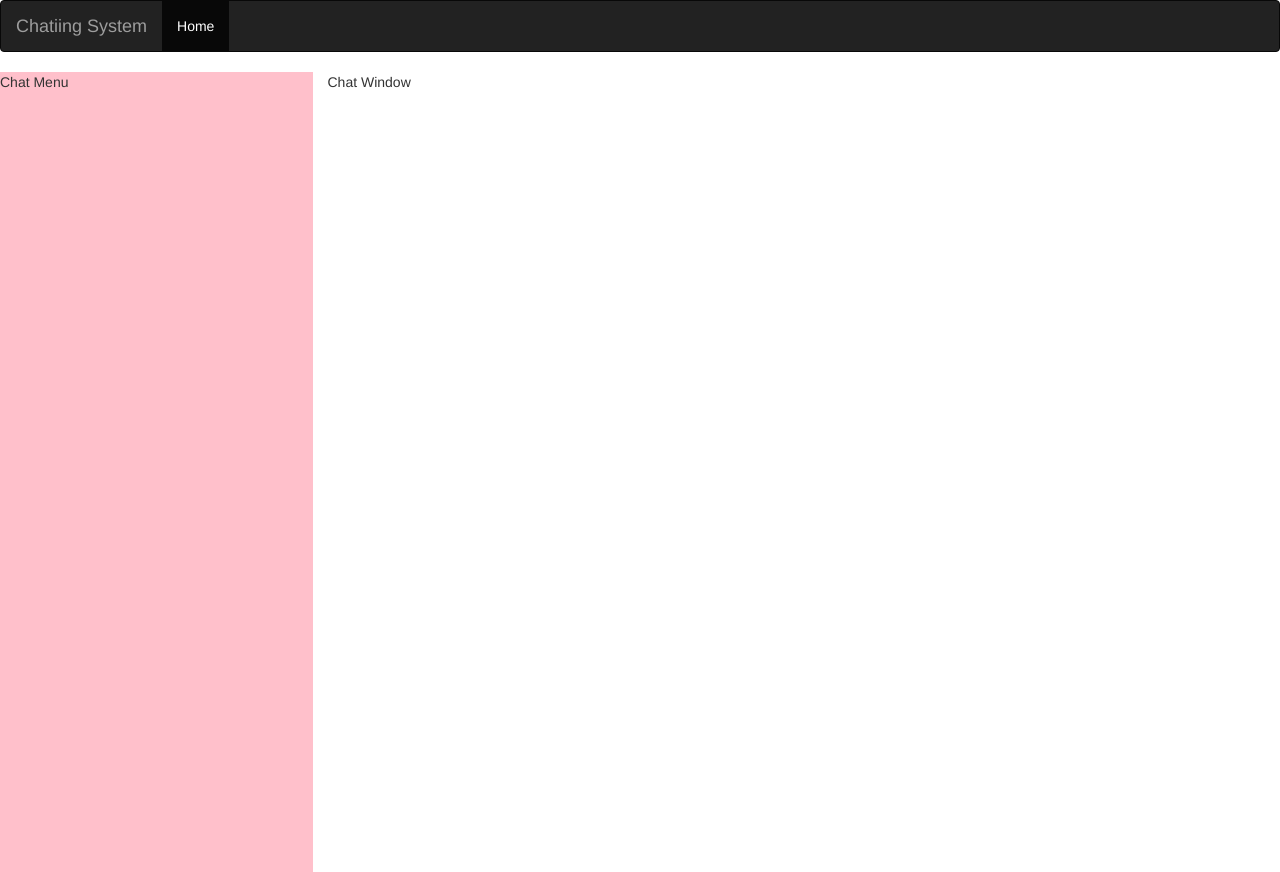
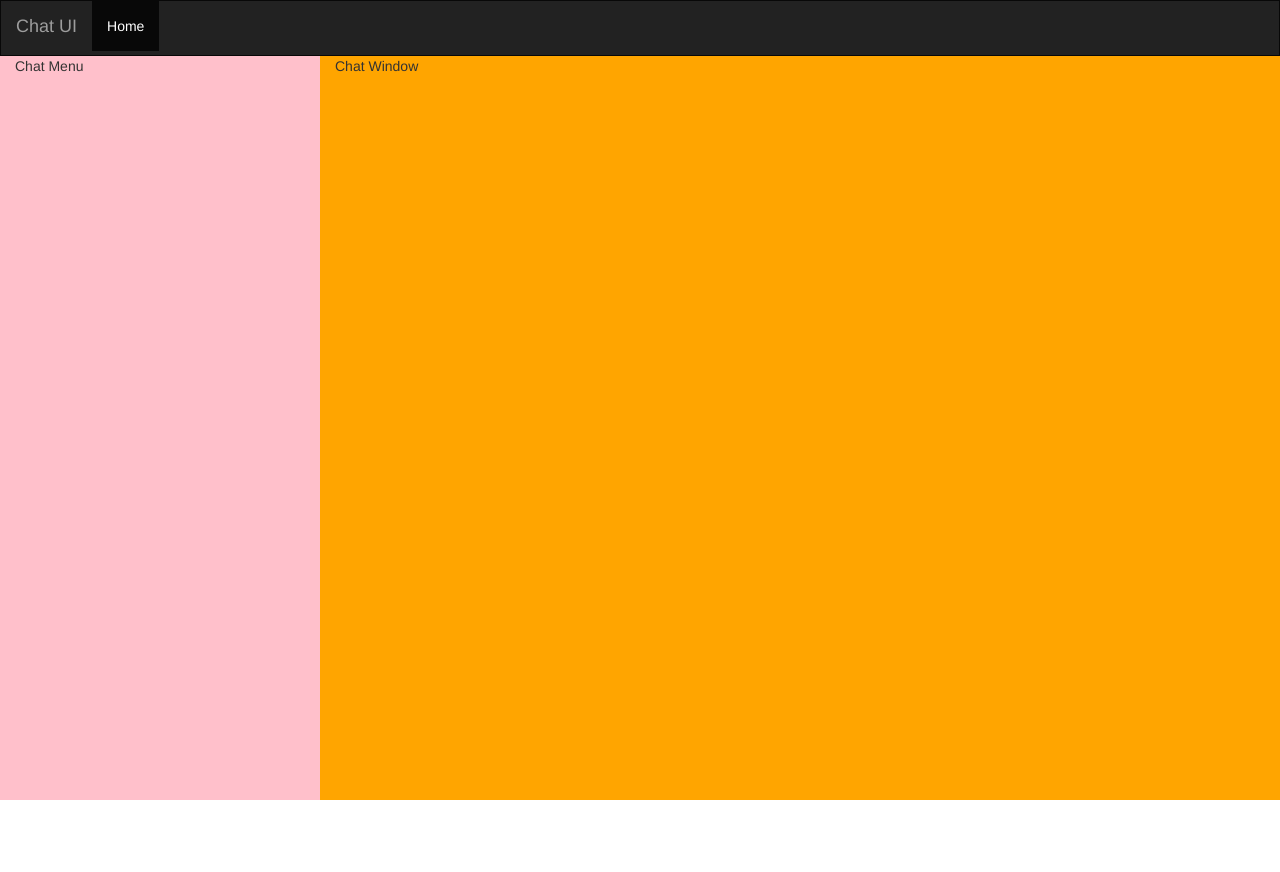
Before and after one commit to MeshalALbshry/Chat-UI, a plain HTML site: page index.html in a window 1280 px wide. After the commit the page ends 800 px from the top, so only its background shows below. Drawn offline with nearby package versions, Linux system fonts and the light colour scheme.

Commit message:
Divided screen

```diff
--- a/chat.css
+++ b/chat.css
@@ -1,9 +1,16 @@
-body{
-    margin: 0 !important;
+nav {
+    height: 7vh !important;
+    border-radius: 0 !important;
+    margin-bottom: 0 !important;
 }
 
 #chat-menu{
     background: pink;
-    height: 100vh;
-    margin: 0 !important
+    height: 93vh;
 }
+
+#chat-window{
+    background: orange;
+    height: 100%;
+    height: 93vh;
+}
--- a/index.html
+++ b/index.html
@@ -15,7 +15,7 @@
     <nav class="navbar navbar-inverse">
         <div class="container-fluid">
             <div class="navbar-header">
-                <a class="navbar-brand" href="#">Chatiing System</a>
+                <a class="navbar-brand" href="#">Chat UI</a>
             </div>
             <ul class="nav navbar-nav">
                 <li class="active">
@@ -24,10 +24,8 @@
             </ul>
         </div>
     </nav>
-    <div class="row">
         <div class="col-md-3"  id="chat-menu">Chat Menu</div>
         <div class="col-md-9" id="chat-window">Chat Window</div>
-    </div>
 </body>
 
 </html>
```
